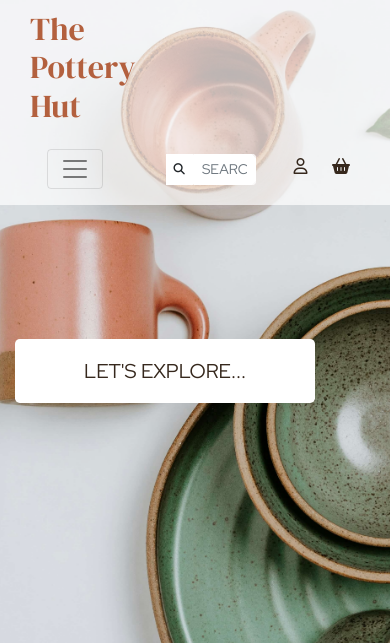
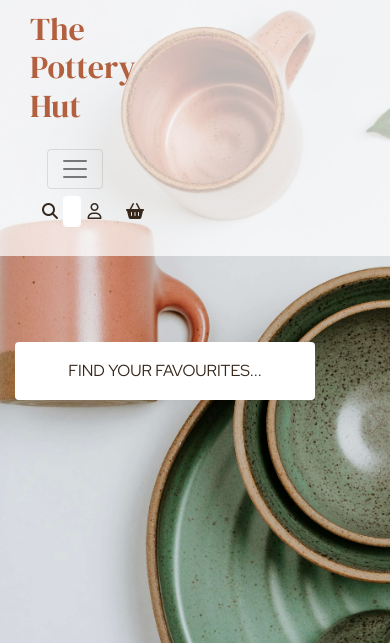
Before and after one commit to mristimaki/the-pottery-hut, a Django app: page / in a window 390 px wide. Shown: the top 643 px of the page. Run offline with Django 3.2, Linux system fonts and the light colour scheme; the visitor is signed in with stand-in values (Sample User, id 1); some libraries are stand-ins or nearby versions.

Commit message:
Changed shop-button in index.html

```diff
--- a/home/templates/home/index.html
+++ b/home/templates/home/index.html
@@ -17,7 +17,7 @@
             <div class="col-7 col-md-6 my-auto">
                 <div class="my-5">
                     <h3>
-                        <a href="" class="shop-button btn btn-lg text-uppercase mt-5 py-3">Let's explore...</a>
+                        <a href="" class="shop-button btn btn-m text-uppercase mt-5 py-3">Find your favourites...</a>
                     </h3>
                 </div>
             </div>
--- a/templates/includes/main-nav.html
+++ b/templates/includes/main-nav.html
@@ -22,7 +22,7 @@
 </div>
 
 <!-- search form -->
-<div class="col-4 my-auto py-1 py-lg-0">
+<div class="col-4 my-auto py-1 py-lg-0 d-none d-sm-block">
     <form method="GET" action="">
       <div class="input-group input-group-sm w-100">
         <div class="input-group-append">
--- a/templates/includes/mobile-top-header.html
+++ b/templates/includes/mobile-top-header.html
@@ -26,6 +19,53 @@
               <a class="dropdown-item text-uppercase" href="#"><i class="fa-solid fa-book-open"></i> Blog</a>
               <a class="dropdown-item text-uppercase" href="#"><i class="fa-brands fa-facebook"></i></a>
             </div>
-          </div>
+        </div>
+
+        <!-- search, account and basket icons -->
+        <div class="row">
+            <div class="col mr-3 text-uppercase">
+              <ul class="list-inline list-unstyled">
+                <!-- Search icon that should have hidden search input, toggle with js -->
+                <li class="list-inline-item dropdown">
+                    <div class="text-center icon">
+                        <button id="mobile-search-btn" class="form-control btn text-center icon"><i class="fa-solid fa-magnifying-glass"></i></button>
+
+                        <form id="mobile-search-form" class="input-group input-group-sm w-100 search-input" method="GET" action="">
+                            <input class="form-control border border-white text-uppercase" type="text" name="q" placeholder="Search..">
+                        </form>
+                    </div>
+                </li>
+
+                <!-- User account -->
+                <li class="list-inline-item dropdown">
+                  <a class="nav-link" href="#" id="user-options" data-toggle="dropdown" aria-haspopup="true" aria-expanded="false">
+                    <div class="text-center icon"><i class="fa-regular fa-user"></i></div>
+                  </a>
+                  <div class="dropdown-menu" aria-labelledby="user-options">
+                    {% if request.user.is_authenticated %}
+                      {% if request.user.is_superuser %}
+                      <a href="" class="dropdown-item text-uppercase">Product Management</a>
+                      {% endif %}
+                      <a href="" class="dropdown-item text-uppercase">My Profile</a>
+                      <a href="{% url 'account_logout' %}" class="dropdown-item text-uppercase">Sign out</a>
+                    {% else %}
+                      <a href="{% url 'account_signup' %}" class="dropdown-item text-uppercase">Register</a>
+                      <a href="{% url 'account_login' %}" class="dropdown-item text-uppercase">Sign in</a>
+                    {% endif %}
+                  </div>
+                </li>
+                <!-- bag that should show number of items inside -->
+                <li class="list-inline-item">
+                  <a class="{% if grand_total %}text-info font-weight-bold{% else %}text-black{% endif %} nav-link navicon" href="#">
+                    <div class="text-center icon">
+                      <div>
+                        <i class="fa-solid fa-basket-shopping"></i>
+                      </div>
+                    </div>
+                  </a>
+                </li>
+              </ul>
+            </div>
+        </div>
     </div>
 </nav>
```
Also changed, not shown: other parts of templates/includes/main-nav.html (+4 -3 lines), other parts of templates/includes/mobile-top-header.html (+2 -9 lines).
